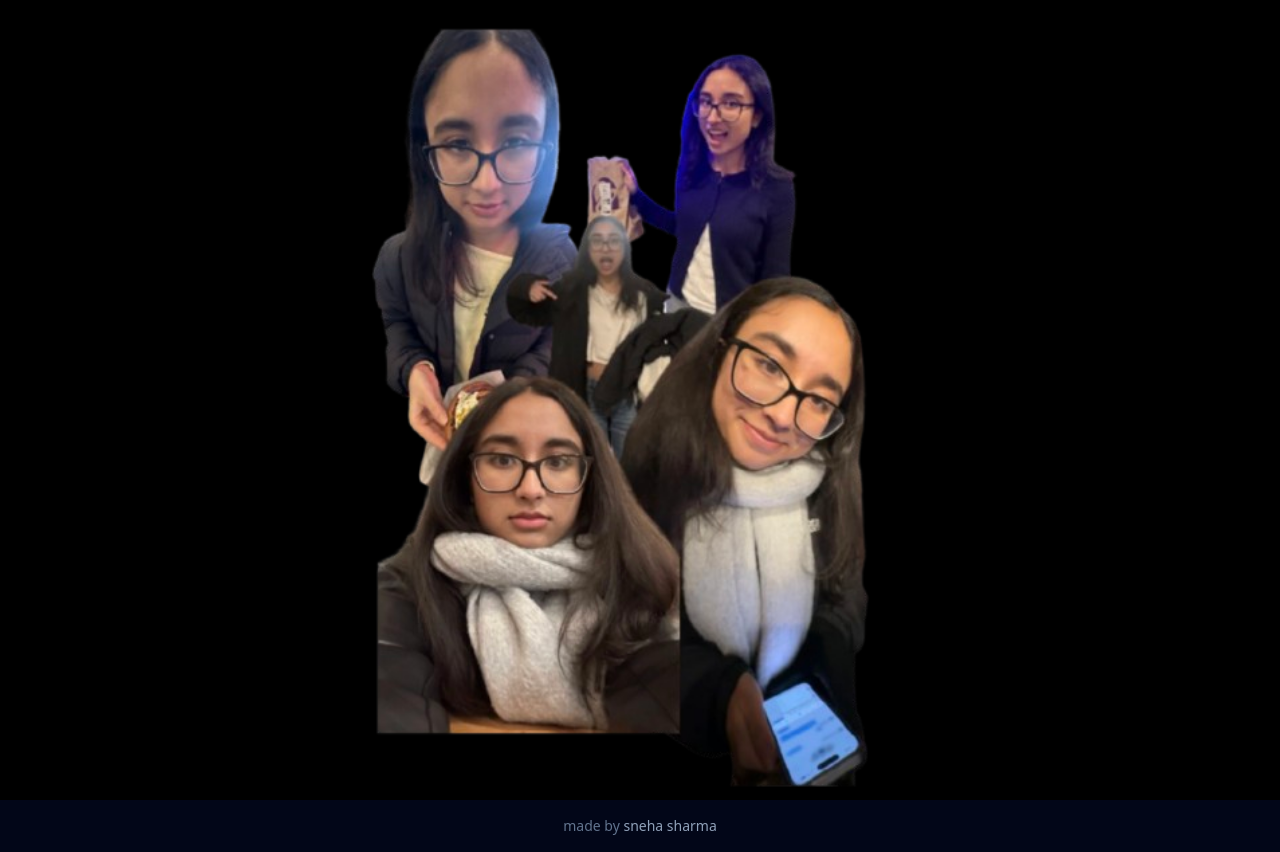
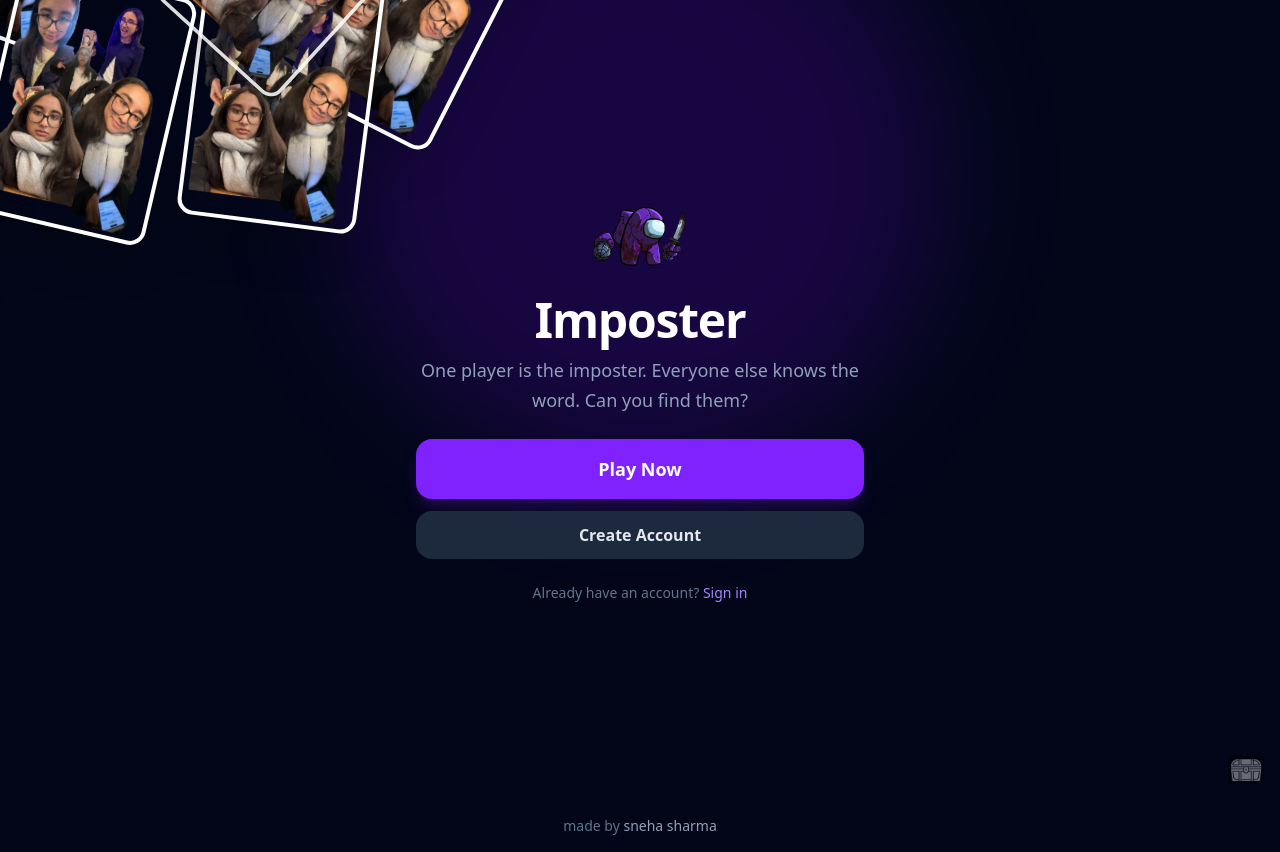
Before and after one commit to snehasharma0807/imposter, a Next.js app: page / in a window 1280 px wide. Both pictures are taken after a click on the button "Treasure". Built offline with nearby package versions, Linux system fonts and the light colour scheme; no server answers.

Commit message:
almost done grrrrrr

```diff
--- a/components/TreasureChest.tsx
+++ b/components/TreasureChest.tsx
@@ -1,15 +1,91 @@
 'use client'
 
-import { useState } from 'react'
+import { useState, useEffect, useRef } from 'react'
 import Image from 'next/image'
 
+const COUNT = 10
+
+function makePositions() {
+  return Array.from({ length: COUNT }, () => ({
+    top: `${15 + Math.random() * 70}%`,
+    left: `${10 + Math.random() * 80}%`,
+    rotate: Math.random() * 30 - 15,
+  }))
+}
+
 export default function TreasureChest() {
-  const [visible, setVisible] = useState(false)
+  const [active, setActive] = useState(false)
+  const containerRef = useRef<HTMLDivElement>(null)
+  const positionsRef = useRef(makePositions())
 
   const handleClick = () => {
-    setVisible(true)
-    setTimeout(() => setVisible(false), 3000)
+    if (active) return
+    positionsRef.current = makePositions()
+    setActive(true)
   }
+
+  useEffect(() => {
+    if (!active || !containerRef.current) return
+
+    const photos = Array.from(
+      containerRef.current.querySelectorAll<HTMLElement>('.sneha-photo')
+    )
+    let cancelled = false
+
+    async function run() {
+      const { animate, stagger } = await import('animejs')
+
+      // Burst in — scale up with a spring bounce, random stagger
+      animate(photos, {
+        scale: [0, 1],
+        opacity: [0, 1],
+        rotate: (el: Element, i: number) => [
+          positionsRef.current[i].rotate - 180,
+          positionsRef.current[i].rotate,
+        ],
+        duration: 700,
+        delay: stagger(60, { from: 'random' }),
+        ease: 'spring(2, 60, 12, 0)',
+      })
+
+      // Wiggle after landing
+      await new Promise((r) => setTimeout(r, 900))
+      if (cancelled) return
+
+      animate(photos, {
+        rotate: (el: Element, i: number) => [
+          positionsRef.current[i].rotate,
+          positionsRef.current[i].rotate + 12,
+          positionsRef.current[i].rotate - 12,
+          positionsRef.current[i].rotate,
+        ],
+        duration: 500,
+        delay: stagger(40, { from: 'random' }),
+        ease: 'easeInOutSine',
+      })
+
+      // Wait then fly off in random directions
+      await new Promise((r) => setTimeout(r, 1800))
+      if (cancelled) return
+
+      animate(photos, {
+        translateX: () => `${(Math.random() > 0.5 ? 1 : -1) * (60 + Math.random() * 80)}vw`,
+        translateY: () => `${(Math.random() > 0.5 ? 1 : -1) * (60 + Math.random() * 80)}vh`,
+        rotate: () => Math.random() * 720 - 360,
+        scale: [1, 0.3],
+        opacity: [1, 0],
+        duration: 800,
+        delay: stagger(50, { from: 'random' }),
+        ease: 'easeInBack(2)',
+        onComplete: () => {
+          if (!cancelled) setActive(false)
+        },
+      })
+    }
+
+    run()
+    return () => { cancelled = true }
+  }, [active])
 
   return (
     <>
@@ -21,15 +97,32 @@
         <Image src="/treasure chest.png" alt="Treasure chest" width={36} height={36} />
       </button>
 
-      {visible && (
-        <div className="fixed inset-0 z-[9999] flex items-center justify-center bg-black">
-          <Image
-            src="/snehas.png"
-            alt="sneha"
-            fill
-            className="object-contain"
-            priority
-          />
+      {active && (
+        <div
+          ref={containerRef}
+          className="fixed inset-0 z-[9999] pointer-events-none overflow-hidden"
+        >
+          {positionsRef.current.map((pos, i) => (
+            <div
+              key={i}
+              className="sneha-photo absolute"
+              style={{
+                top: pos.top,
+                left: pos.left,
+                transform: `translate(-50%, -50%) rotate(${pos.rotate}deg) scale(0)`,
+                opacity: 0,
+              }}
+            >
+              <Image
+                src="/snehas.png"
+                alt="sneha"
+                width={180}
+                height={180}
+                className="rounded-2xl shadow-2xl border-4 border-white"
+                priority
+              />
+            </div>
+          ))}
         </div>
       )}
     </>
--- a/package.json
+++ b/package.json
@@ -12,6 +12,7 @@
   "dependencies": {
     "@supabase/ssr": "^0.9.0",
     "@supabase/supabase-js": "^2.98.0",
+    "animejs": "^4.3.6",
     "dotenv": "^17.3.1",
     "next": "16.1.6",
     "react": "19.2.3",
```
Also changed, not shown: public/treasure chest.png, 1 other file (tests, documents, lock files or other folders).
